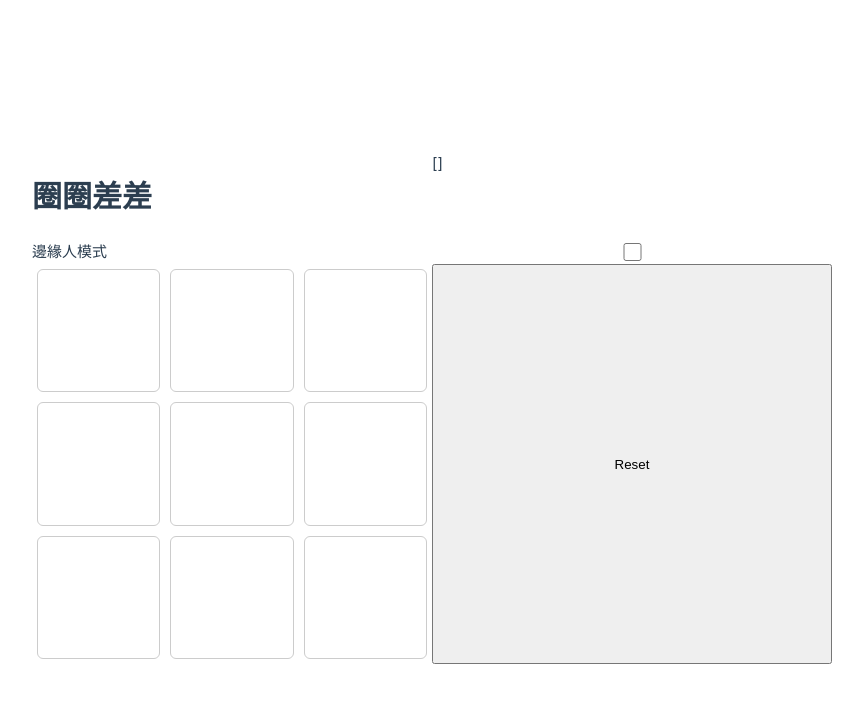
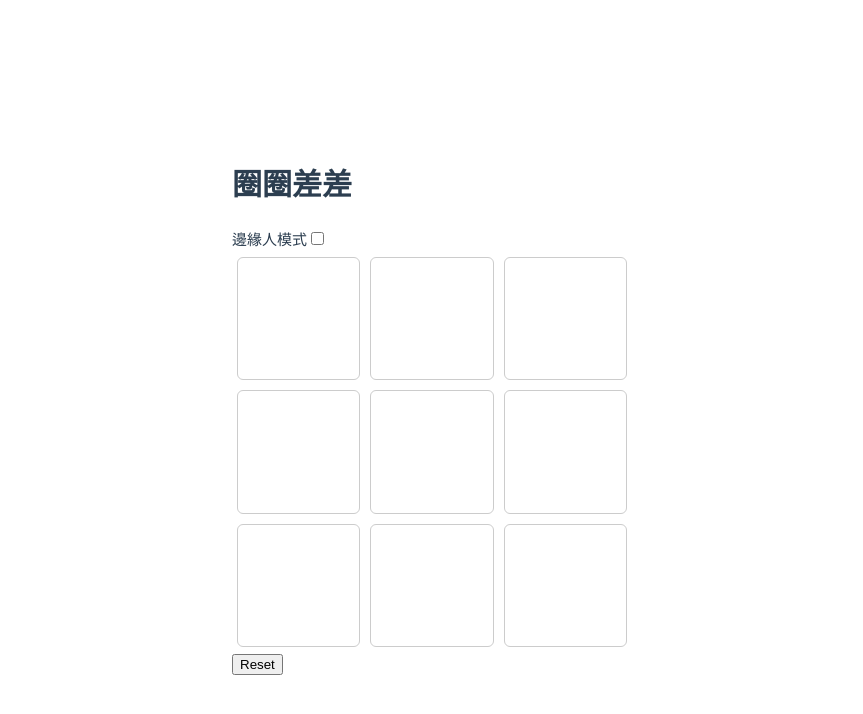
Before and after one commit to lucashsu95/tic-tac-toe, a Vue app: page / in a window 1280 px wide. Shown: the top 714 px of the page, without its empty margins (208-1071 px from the left). Built offline with nearby package versions, Linux system fonts and the light colour scheme.

Commit message:
fix debug tool and fix link

```diff
--- a/src/App.vue
+++ b/src/App.vue
@@ -69,8 +69,8 @@ const resetGame = () => {
 
 <template>
     <h1>圈圈差差</h1>
-  {{ clickOrder }}
-  <label for="robotMod">邊緣人模式</label><input type="checkbox" v-model="robotMod" id="robotMod" />
+    <label for="robotMod">邊緣人模式</label
+    ><input type="checkbox" v-model="robotMod" id="robotMod" />
     <h2 v-show="isWin">{{ isWin }} Win!</h2>
     <div class="box">
       <div v-for="i in 9" :key="i" @click="userClick" :data-key="i"></div>
--- a/src/assets/main.css
+++ b/src/assets/main.css
@@ -1,7 +1,7 @@
 @import './base.css';
 
 #app {
-  max-width: 1280px;
+  width:min-content;
   margin: 0 auto;
   padding: 2rem;
   font-weight: normal;
@@ -26,10 +26,4 @@ a,
     display: flex;
     place-items: center;
   }
-
-  #app {
-    display: grid;
-    grid-template-columns: 1fr 1fr;
-    padding: 0 2rem;
-  }
 }
--- a/vite.config.js
+++ b/vite.config.js
@@ -5,7 +5,7 @@ import vue from '@vitejs/plugin-vue'
 
 // https://vitejs.dev/config/
 export default defineConfig({
-  base:'tic-tac-toe',
+  base:'/tic-tac-toe/',
   plugins: [
     vue(),
   ],
```
Lines whose indentation alone changed are shown as unchanged.
